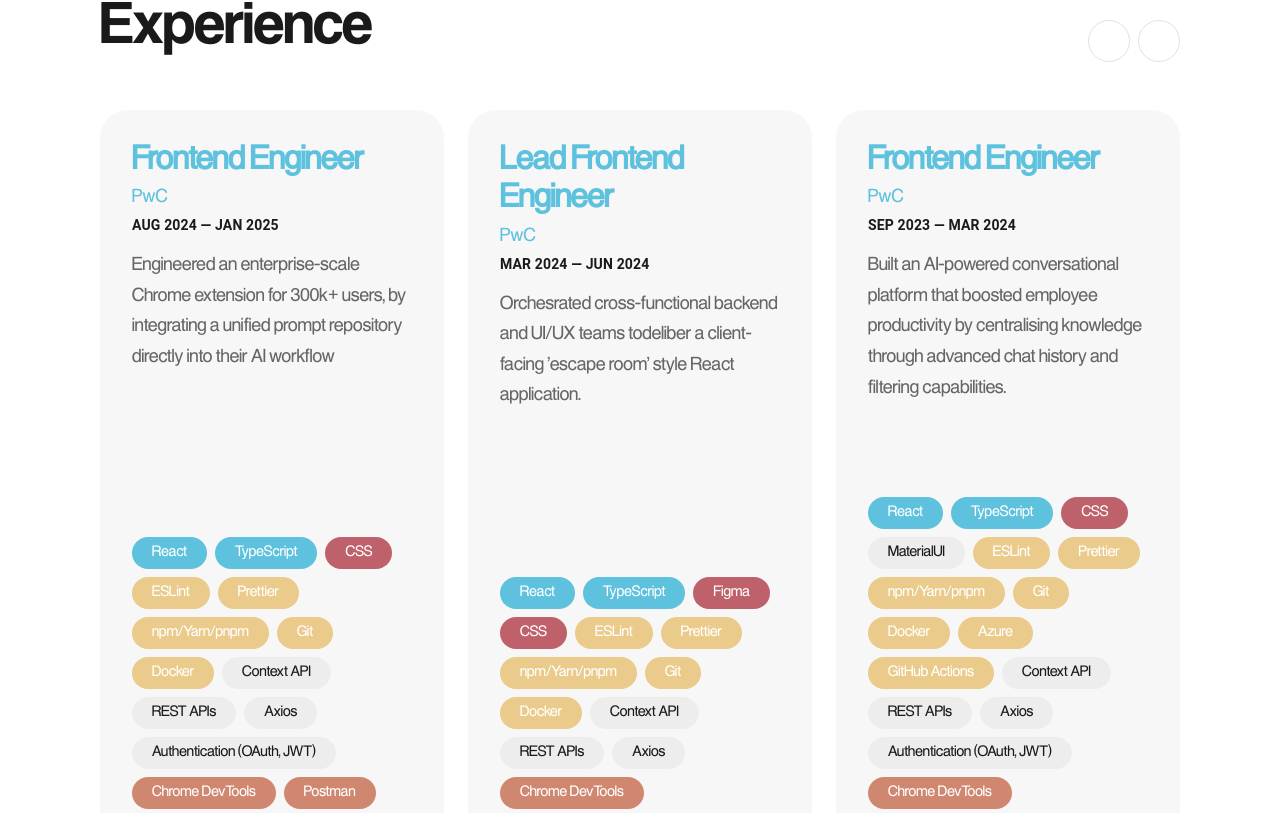
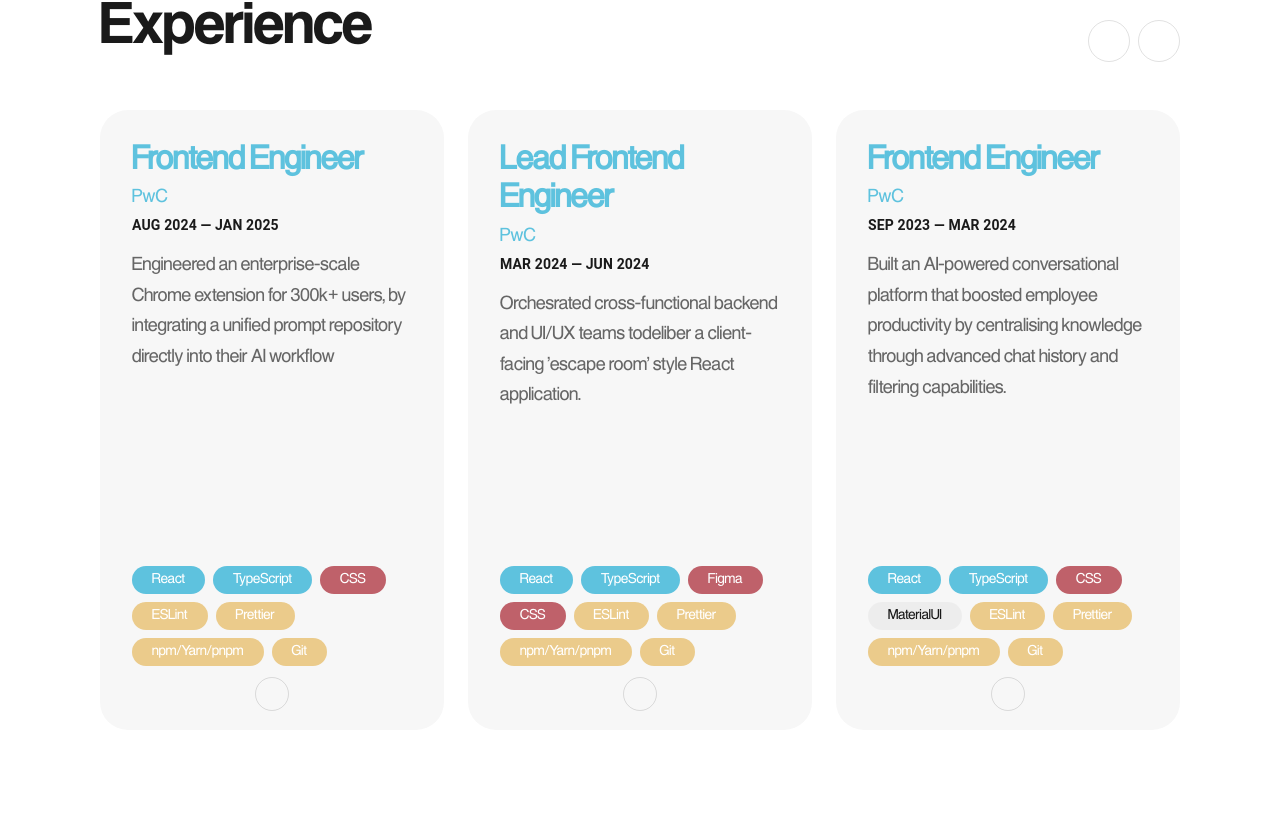
Before and after one commit to jazibaskari/jazib-askari, a React (Vite) app in the folder jazib-askari/: page / in a window 1280 px wide. Shown: the part 2747-3560 px from the top of the page. Built offline with nearby package versions, Linux system fonts and the light colour scheme; some icons are missing.

Commit message:
refactor(experience): fix chip pagination logic, scroll behavior, and layout alignment

```diff
--- a/jazib-askari/src/components/experience/ExperienceSection.tsx
+++ b/jazib-askari/src/components/experience/ExperienceSection.tsx
@@ -1,15 +1,168 @@
-import { useState, useRef, useEffect } from "react";
+import { useState, useRef, useLayoutEffect, useEffect } from "react";
 import Section from "../shared/Section";
 import { Typography, Box, Stack, Chip, IconButton, useMediaQuery, useTheme } from "@mui/material";
 import TextAnimation from "../../animations/AnimatedText";
 import ArrowBackIosNewIcon from "@mui/icons-material/ArrowBackIosNew";
 import ArrowForwardIosIcon from "@mui/icons-material/ArrowForwardIos";
+import KeyboardArrowDownIcon from "@mui/icons-material/KeyboardArrowDown";
+import KeyboardArrowUpIcon from "@mui/icons-material/KeyboardArrowUp";
 import { experiences } from "../../data/expereince";
 import { skills } from "../../data/skill";
+import type { Experience } from "../../types/experience";
 
-interface ExperienceSectionProps {
+interface ExperienceSectionProps { trigger: number; }
+
+interface ExperienceCardProps {
+  exp: Experience;
   trigger: number;
+  index: number;
+  getTagColor: (tag: string) => string;
 }
+
+const ExperienceCard = ({ exp, trigger, index, getTagColor }: ExperienceCardProps) => {
+  const theme = useTheme();
+  const shadowRef = useRef<HTMLDivElement>(null);
+  const [page, setPage] = useState(0);
+  const [maxPage, setMaxPage] = useState(0);
+
+  // Chip height
+  const rowHeight = 28;
+  const gap = 8;
+  const rowsPerPage = 3;
+  // Total height of 3 chip rows + 2 gaps
+  const visibleHeight = (rowHeight * rowsPerPage) + (gap * (rowsPerPage - 1));
+  const arrowBoxHeight = 40;
+
+  useLayoutEffect(() => {
+    const calculate = () => {
+      if (shadowRef.current) {
+        const fullHeight = shadowRef.current.scrollHeight;
+        // Total pages = Total Height / (Height of 3 chip rows + 1 gap, to account for the space between pages)
+        const calculatedMax = Math.ceil((fullHeight + gap) / (visibleHeight + gap)) - 1;
+        setMaxPage(calculatedMax > 0 ? calculatedMax : 0);
+      }
+    };
+
+    const resizeObserver = new ResizeObserver(calculate);
+    if (shadowRef.current) resizeObserver.observe(shadowRef.current);
+    calculate();
+
+    return () => resizeObserver.disconnect();
+  }, [visibleHeight, exp.tags]);
+
+  const handleVerticalScroll = () => {
+    setPage((prev) => (prev >= maxPage ? 0 : prev + 1));
+  };
+
+  const renderChips = () => exp.tags.map((tag: string) => {
+    const bgColor = getTagColor(tag);
+    return (
+      <Chip
+        key={tag}
+        label={tag}
+        sx={{
+          ...theme.typography.h4,
+          bgcolor: bgColor,
+          color: bgColor === "action.hover" ? "text.primary" : "white",
+          px: 1,
+          fontSize: "0.85rem",
+          height: `${rowHeight}px`,
+          ml: "0 !important",
+          "&:hover": { bgcolor: bgColor }
+        }}
+      />
+    );
+  });
+
+  return (
+    <Box sx={{ width: "100%", display: "flex" }}>
+      <TextAnimation trigger={trigger} delay={index * 0.1} style={{ width: "100%", display: "flex" }}>
+        <Box
+          sx={{
+            width: "100%",
+            borderRadius: "28px",
+            backgroundColor: "background.paper",
+            display: "flex",
+            flexDirection: "column",
+            p: 4,
+            pb: 2,
+            boxSizing: "border-box",
+            transition: "0.3s ease-in-out",
+            "&:hover": {
+              transform: "translateY(-8px)",
+              backgroundColor: "action.hover",
+            },
+          }}
+        >
+          <Box sx={{ mb: 2 }}>
+            <Typography variant="h3" fontWeight="bold" sx={{ color: "text.quarternary" }}>{exp.title}</Typography>
+            <Typography variant="body1" sx={{ color: "text.tertiary", mt: 0.5 }}>
+              {exp.subtitle}
+            </Typography>
+            <Typography variant="body2" sx={{ color: "text.primary", textTransform: "uppercase", fontWeight: 600, display: "block", mt: 0.5 }}>
+              {exp.dates}
+            </Typography>
+          </Box>
+          <Typography variant="body1" sx={{ color: "text.secondary", lineHeight: 1.7, flex: 1, mb: 3 }}>
+            {exp.description}
+          </Typography>
+
+          <Box sx={{ position: "relative", width: "100%", overflow: "hidden" }}>
+            <Box
+              ref={shadowRef}
+              sx={{
+                display: "flex",
+                flexWrap: "wrap",
+                gap: `${gap}px`,
+                position: "absolute",
+                visibility: "hidden",
+                width: "100%",
+                zIndex: -1,
+                alignContent: "flex-start"
+              }}
+            >
+              {renderChips()}
+            </Box>
+            <Box sx={{ height: `${visibleHeight}px`, overflow: "hidden", width: "100%" }}>
+              <Box
+                sx={{
+                  display: "flex",
+                  flexWrap: "wrap",
+                  gap: `${gap}px`,
+                  width: "100%",
+                  alignContent: "flex-start",
+                  transition: "transform 0.6s cubic-bezier(0.4, 0, 0.2, 1)",
+                  transform: `translateY(-${page * (visibleHeight + gap)}px)`,
+                }}
+              >
+                {renderChips()}
+              </Box>
+            </Box>
+
+            <Box sx={{ display: "flex", justifyContent: "center", mt: 1, height: `${arrowBoxHeight}px`, alignItems: "center" }}>
+              {maxPage > 0 && (
+                <IconButton
+                  onClick={handleVerticalScroll}
+                  sx={{
+                    border: "1px solid",
+                    borderColor: "divider",
+                    p: 0.5,
+                  }}
+                >
+                  {page < maxPage ? (
+                    <KeyboardArrowDownIcon fontSize="small" />
+                  ) : (
+                    <KeyboardArrowUpIcon fontSize="small" />
+                  )}
+                </IconButton>
+              )}
+            </Box>
+          </Box>
+        </Box>
+      </TextAnimation>
+    </Box>
+  );
+};
 
 const ExperienceSection = ({ trigger }: ExperienceSectionProps) => {
   const theme = useTheme();
@@ -40,12 +193,10 @@ const ExperienceSection = ({ trigger }: ExperienceSectionProps) => {
       const container = containerRef.current;
       const card = container.firstElementChild as HTMLElement;
       if (!card) return;
-      const gap = 24;
+      const cardGap = 24;
       const cardWidth = card.offsetWidth;
-      let scrollMultiplier = 3;
-      if (isMobile) scrollMultiplier = 1;
-      else if (isTablet) scrollMultiplier = 2;
-      const scrollDistance = (cardWidth + gap) * scrollMultiplier;
+      const scrollMultiplier = isMobile ? 1 : isTablet ? 2 : 3;
+      const scrollDistance = (cardWidth + cardGap) * scrollMultiplier;
       container.scrollBy({
         left: direction === "left" ? -scrollDistance : scrollDistance,
         behavior: "smooth",
@@ -74,18 +225,10 @@ const ExperienceSection = ({ trigger }: ExperienceSectionProps) => {
             Experience
           </Typography>
           <Stack direction="row" spacing={1}>
-            <IconButton
-              onClick={() => scroll("left")}
-              disabled={!canScrollLeft}
-              sx={{ border: "1px solid", borderColor: "divider" }}
-            >
+            <IconButton onClick={() => scroll("left")} disabled={!canScrollLeft} sx={{ border: "1px solid", borderColor: "divider" }}>
               <ArrowBackIosNewIcon fontSize="small" />
             </IconButton>
-            <IconButton
-              onClick={() => scroll("right")}
-              disabled={!canScrollRight}
-              sx={{ border: "1px solid", borderColor: "divider" }}
-            >
+            <IconButton onClick={() => scroll("right")} disabled={!canScrollRight} sx={{ border: "1px solid", borderColor: "divider" }}>
               <ArrowForwardIosIcon fontSize="small" />
             </IconButton>
           </Stack>
@@ -120,64 +263,7 @@ const ExperienceSection = ({ trigger }: ExperienceSectionProps) => {
               },
             }}
           >
-            <Box sx={{ width: "100%", display: "flex" }}>
-              <TextAnimation trigger={trigger} delay={index * 0.1} style={{ width: "100%", display: "flex" }}>
-                <Box
-                  sx={{
-                    width: "100%",
-                    borderRadius: "28px",
-                    backgroundColor: "background.paper",
-                    display: "flex",
-                    flexDirection: "column",
-                    p: 4,
-                    pb: "30px",
-                    boxSizing: "border-box",
-                    transition: "0.3s ease-in-out",
-                    "&:hover": {
-                      transform: "translateY(-8px)",
-                      backgroundColor: "action.hover",
-                    },
-                  }}
-                >
-                  <Box sx={{ mb: 2 }}>
-                    <Typography variant="h3" fontWeight="bold" sx={{color: "text.quarternary"}}>{exp.title}</Typography>
-                    <Typography variant="body1" sx={{ color: "text.tertiary", mt: 0.5 }}>
-                      {exp.subtitle}
-                    </Typography>
-                    <Typography variant="body2" sx={{ color: "text.primary", textTransform:"uppercase", fontWeight: 600, display: "block", mt: 0.5 }}>
-                      {exp.dates}
-                    </Typography>
-                  </Box>
-                  <Typography variant="body1" sx={{ color: "text.secondary", lineHeight: 1.7, flex: 1, mb: 3 }}>
-                    {exp.description}
-                  </Typography>
-                  <Box sx={{ display: "flex", flexWrap: "wrap", gap: 1 }}>
-                    {exp.tags.map((tag) => {
-                      const bgColor = getTagColor(tag);
-                      return (
-                        <Chip
-                          key={tag}
-                          label={tag}
-                          sx={{
-                            ...theme.typography.h4,
-                            bgcolor: bgColor,
-                            color: bgColor === "action.hover" ? "text.primary" : "white",
-                            py: 2,
-                            px: 1,
-                            fontSize: "0.9rem",
-                            height: "28px",
-                            ml: "0 !important",
-                            "&:hover": {
-                                bgcolor: bgColor
-                            }
-                          }}
-                        />
-                      );
-                    })}
-                  </Box>
-                </Box>
-              </TextAnimation>
-            </Box>
+            <ExperienceCard exp={exp} trigger={trigger} index={index} getTagColor={getTagColor} />
           </Box>
         ))}
       </Box>
```
